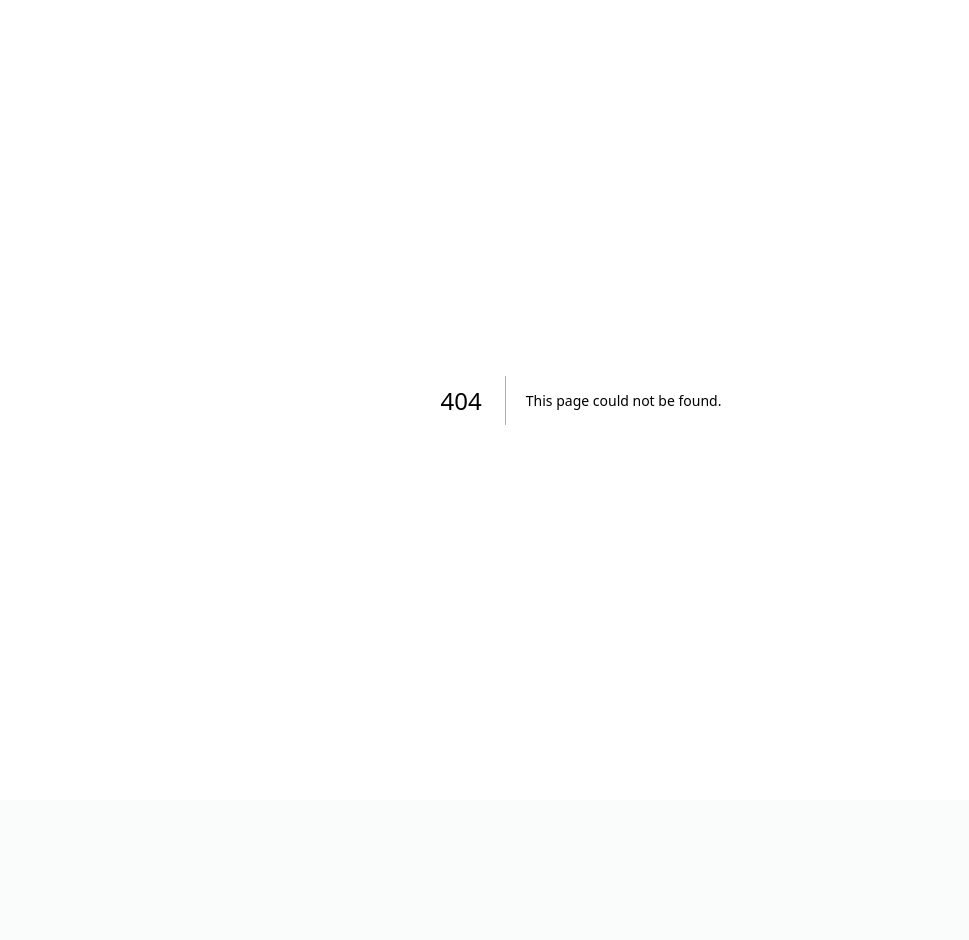
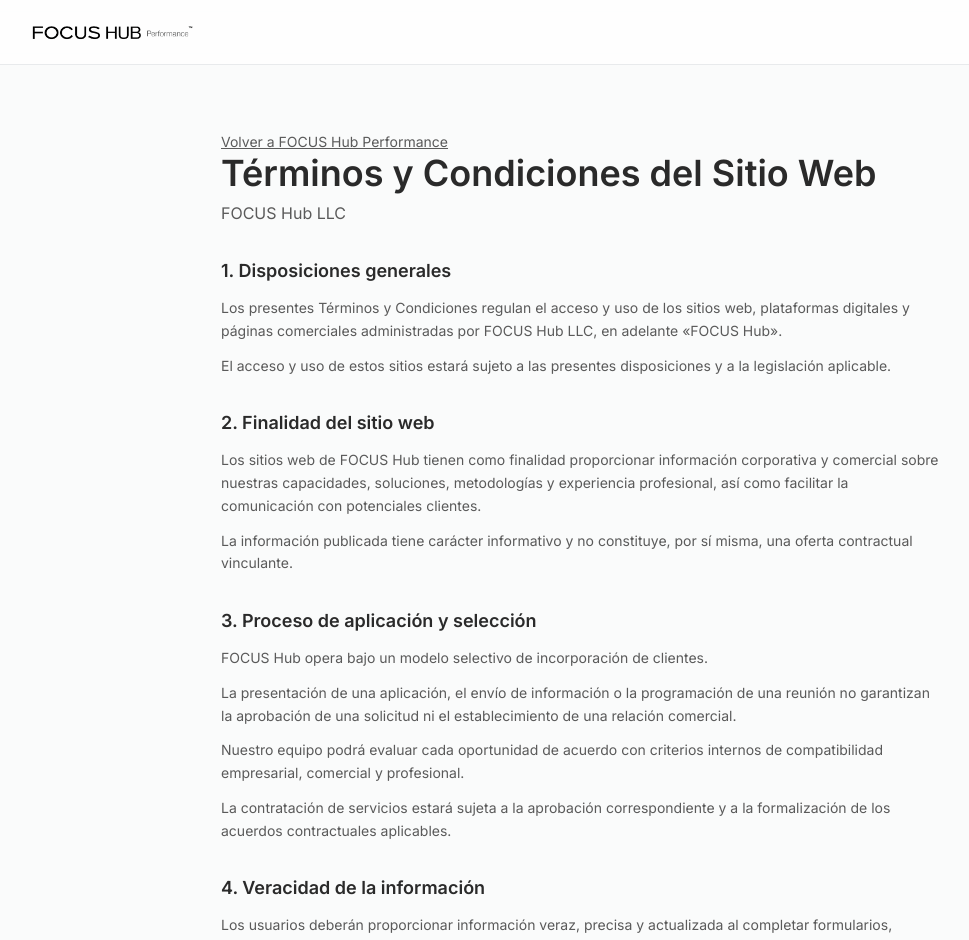
Before and after one commit to lugozil/focus-hub, a Next.js app: page /terminos-y-condiciones in a window 1280 px wide. Before the commit this address had no page. Shown: the top 940 px of the page, without its empty margins (59-1028 px from the left). Before the commit the page ends 800 px from the top, so only its background shows below. Built offline with nearby package versions, Linux system fonts and the light colour scheme.

Commit message:
Add approved baseline Términos y Condiciones del Sitio Web

```diff
--- /dev/null
+++ b/app/terminos-y-condiciones/page.tsx
@@ -0,0 +1,91 @@
+import type { Metadata } from "next";
+import { LandingHeader } from "@/components/landing/LandingHeader";
+
+export const metadata: Metadata = { title: "Términos y Condiciones del Sitio Web — FOCUS Hub LLC", robots: {index:false,follow:false} };
+const sections = [
+  [
+    "1. Disposiciones generales",
+    "Los presentes Términos y Condiciones regulan el acceso y uso de los sitios web, plataformas digitales y páginas comerciales administradas por FOCUS Hub LLC, en adelante «FOCUS Hub».",
+    "El acceso y uso de estos sitios estará sujeto a las presentes disposiciones y a la legislación aplicable."
+  ],
+  [
+    "2. Finalidad del sitio web",
+    "Los sitios web de FOCUS Hub tienen como finalidad proporcionar información corporativa y comercial sobre nuestras capacidades, soluciones, metodologías y experiencia profesional, así como facilitar la comunicación con potenciales clientes.",
+    "La información publicada tiene carácter informativo y no constituye, por sí misma, una oferta contractual vinculante."
+  ],
+  [
+    "3. Proceso de aplicación y selección",
+    "FOCUS Hub opera bajo un modelo selectivo de incorporación de clientes.",
+    "La presentación de una aplicación, el envío de información o la programación de una reunión no garantizan la aprobación de una solicitud ni el establecimiento de una relación comercial.",
+    "Nuestro equipo podrá evaluar cada oportunidad de acuerdo con criterios internos de compatibilidad empresarial, comercial y profesional.",
+    "La contratación de servicios estará sujeta a la aprobación correspondiente y a la formalización de los acuerdos contractuales aplicables."
+  ],
+  [
+    "4. Veracidad de la información",
+    "Los usuarios deberán proporcionar información veraz, precisa y actualizada al completar formularios, presentar aplicaciones o establecer comunicaciones con FOCUS Hub.",
+    "FOCUS Hub podrá suspender la evaluación de solicitudes que contengan información falsa, incompleta o engañosa."
+  ],
+  [
+    "5. Propiedad intelectual",
+    "Los elementos originales de nuestros sitios web, incluyendo marcas, logotipos, textos, diseños, contenidos audiovisuales, metodologías y recursos digitales, pertenecen a FOCUS Hub o a sus respectivos titulares.",
+    "El acceso al sitio web no concede derechos de propiedad, explotación comercial, reproducción, distribución o utilización de dichos elementos sin la autorización correspondiente."
+  ],
+  [
+    "6. Uso adecuado del sitio web",
+    "El usuario se compromete a utilizar nuestros sitios web de manera lícita y responsable.",
+    "Queda prohibido utilizar el sitio para actividades fraudulentas, acceder sin autorización a sistemas o información, introducir contenido malicioso, interferir con su funcionamiento o infringir derechos de terceros."
+  ],
+  [
+    "7. Testimonios y resultados",
+    "Los testimonios y casos de éxito publicados corresponden a experiencias particulares de clientes.",
+    "Los resultados comerciales pueden variar en función de las condiciones del mercado, la inversión, la estructura operativa, los procesos comerciales y otros factores propios de cada empresa.",
+    "FOCUS Hub no garantiza resultados comerciales específicos mediante la información publicada en sus sitios web."
+  ],
+  [
+    "8. Servicios y enlaces de terceros",
+    "Nuestros sitios web pueden incorporar enlaces, herramientas o funcionalidades proporcionadas por terceros.",
+    "El uso de Google Maps y de sus funcionalidades de localización está sujeto a los Términos de Servicio y a la Política de Privacidad de Google.",
+    "FOCUS Hub no controla las políticas, disponibilidad o funcionamiento independiente de plataformas externas."
+  ],
+  [
+    "9. Disponibilidad del sitio web",
+    "FOCUS Hub procurará mantener sus sitios web disponibles y actualizados. Sin embargo, su funcionamiento podrá verse afectado por tareas de mantenimiento, actualizaciones, fallos tecnológicos u otras circunstancias.",
+    "Nos reservamos el derecho de modificar, actualizar o retirar contenidos y funcionalidades cuando resulte necesario."
+  ],
+  [
+    "10. Limitación de responsabilidad",
+    "En la máxima medida permitida por la legislación aplicable, FOCUS Hub no será responsable por pérdidas o daños derivados del uso indebido del sitio web, interrupciones ajenas a su control razonable o decisiones adoptadas exclusivamente sobre la base de información de carácter general publicada en el sitio.",
+    "Ninguna disposición de estos términos limitará responsabilidades o derechos que legalmente no puedan excluirse."
+  ],
+  [
+    "11. Privacidad",
+    "El tratamiento de información personal recopilada a través de nuestros sitios web se encuentra regulado por nuestra Política de Privacidad."
+  ],
+  [
+    "12. Contratación de servicios",
+    "Los presentes Términos y Condiciones regulan exclusivamente el uso del sitio web.",
+    "Las condiciones económicas, obligaciones, responsabilidades, alcances y demás disposiciones relativas a la contratación de servicios profesionales serán establecidas mediante los acuerdos contractuales correspondientes."
+  ],
+  [
+    "13. Legislación aplicable",
+    "Los presentes Términos y Condiciones se interpretarán conforme a la legislación aplicable del Estado de Florida y las disposiciones federales correspondientes de los Estados Unidos, sin perjuicio de otras normas de carácter obligatorio que resulten aplicables."
+  ],
+  [
+    "14. Modificaciones",
+    "FOCUS Hub podrá actualizar los presentes Términos y Condiciones para reflejar cambios operativos, tecnológicos o legales. La versión vigente estará disponible en nuestros sitios web."
+  ],
+  [
+    "15. Contacto",
+    "Para consultas relacionadas con estos Términos y Condiciones, puede comunicarse con nosotros a través de:"
+  ]
+];
+
+export default function LegalPage() {
+  return <><LandingHeader logoClassName="h-6 w-auto" /><main lang="es" className="mx-auto max-w-3xl px-6 py-12 md:py-16 space-y-8">
+    <a href="/contacto-b" className="text-sm underline text-ink-muted">Volver a FOCUS Hub Performance</a>
+    <header><h1 className="text-3xl md:text-4xl font-semibold text-ink">Términos y Condiciones del Sitio Web</h1><p className="mt-2 text-ink-muted">FOCUS Hub LLC</p></header>
+    {sections.map(([heading,...paragraphs])=><section key={heading} className="space-y-3"><h2 className="text-lg font-semibold text-ink">{heading}</h2>{paragraphs.map(p=>p.startsWith("- ")?<ul key={p} className="list-disc pl-6 space-y-1 text-sm leading-relaxed text-ink-muted">{p.split("\n").map(line=><li key={line}>{line.slice(2)}</li>)}</ul>:<p key={p} className="text-sm leading-relaxed text-ink-muted">{p}</p>)}</section>)}
+    <address className="not-italic text-sm leading-relaxed text-ink-muted">FOCUS Hub LLC<br/>Correo electrónico: <a href="mailto:support@focushub.one" className="underline">support@focushub.one</a><br/>Teléfono: <a href="tel:+17874177570" className="underline">+1 (787) 417-7570</a><br/>Sitio web: <a href="/" className="underline">www.focushub.one</a></address>
+    <footer className="border-t border-silver-200 pt-5 text-xs text-ink-muted">© {new Date().getFullYear()} FOCUS Hub LLC. Todos los derechos reservados.</footer>
+  </main></>;
+}
```
